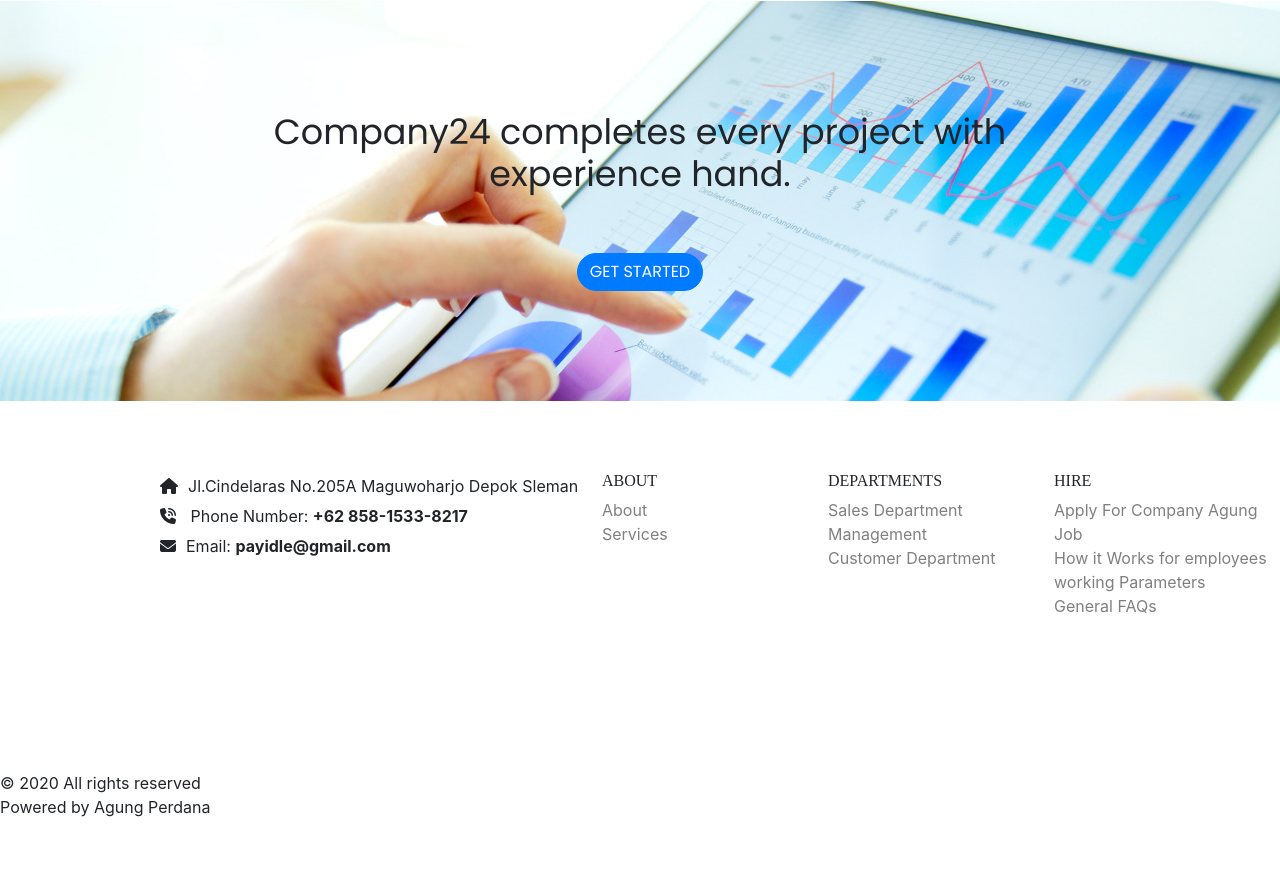
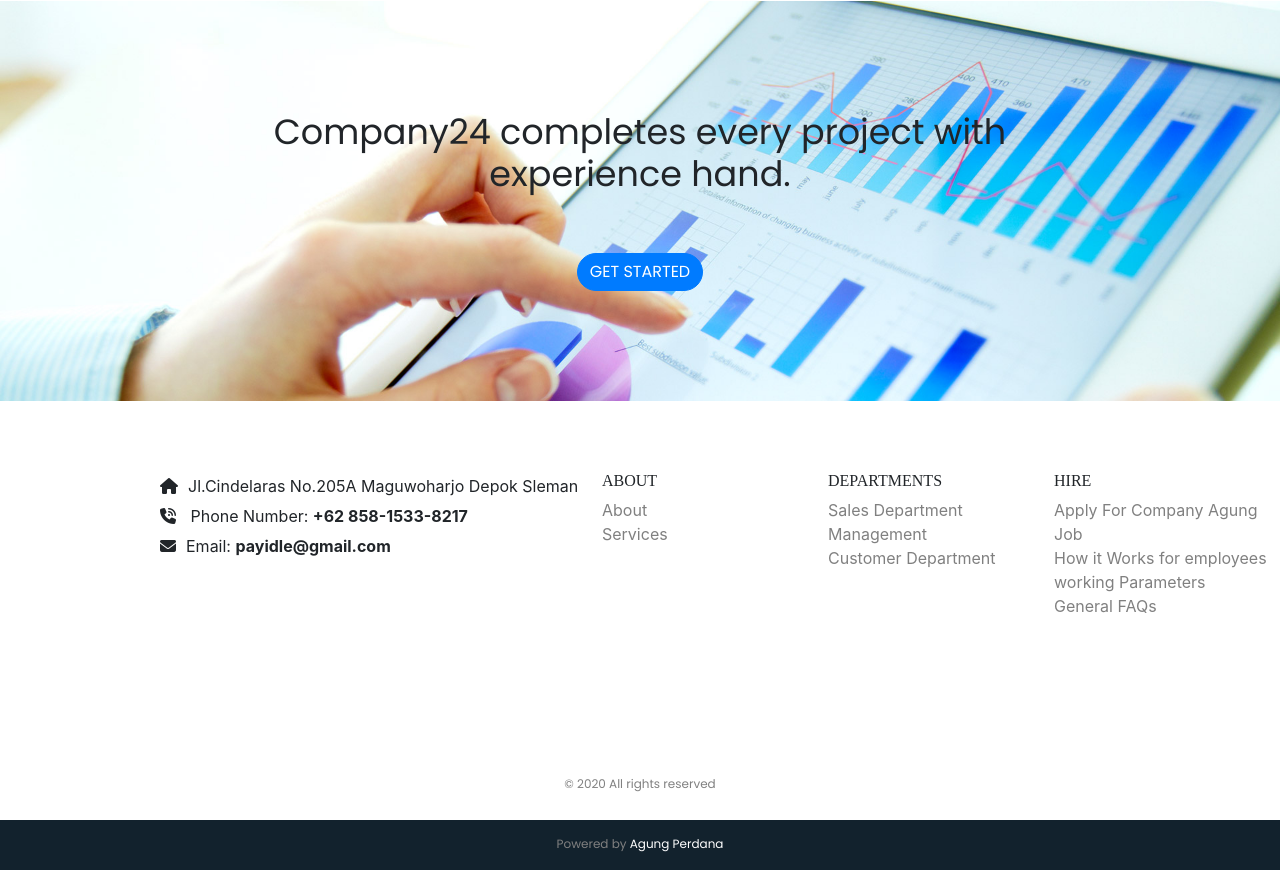
Before and after one commit to calvinsp/agung.io, a plain HTML site: page sample1.html in a window 1280 px wide. Shown: the part 2047-2917 px from the top of the page. Before the commit the page ends 2882 px from the top, so only its background shows below. Drawn offline with nearby package versions, Linux system fonts and the light colour scheme; a web font is replaced by a local one.

Commit message:
Update sample1.css

```diff
--- a/sample1.css
+++ b/sample1.css
@@ -190,6 +190,37 @@
 
 }
 
+.copyright {
+    font-family: Poppins;
+    text-align: center;
+    margin-bottom: 25px;
+}
+
+.copyright span {
+    color: gray;
+    font-size: 12px;
+
+}
+
+.footer {
+    display: flex;
+    background-color: #12222d;
+    justify-content: center;
+    font-family: Poppins;
+    height: 50px;
+}
+
+.footer p {
+    margin-top: 15px;
+    color: gray;
+    font-size: 12px;
+
+}
+
+.footer span {
+    color: white;
+}
+
 /* Extra small devices (portrait phones, less than 576px) */
 
 @media (max-width: 576px) {
```
